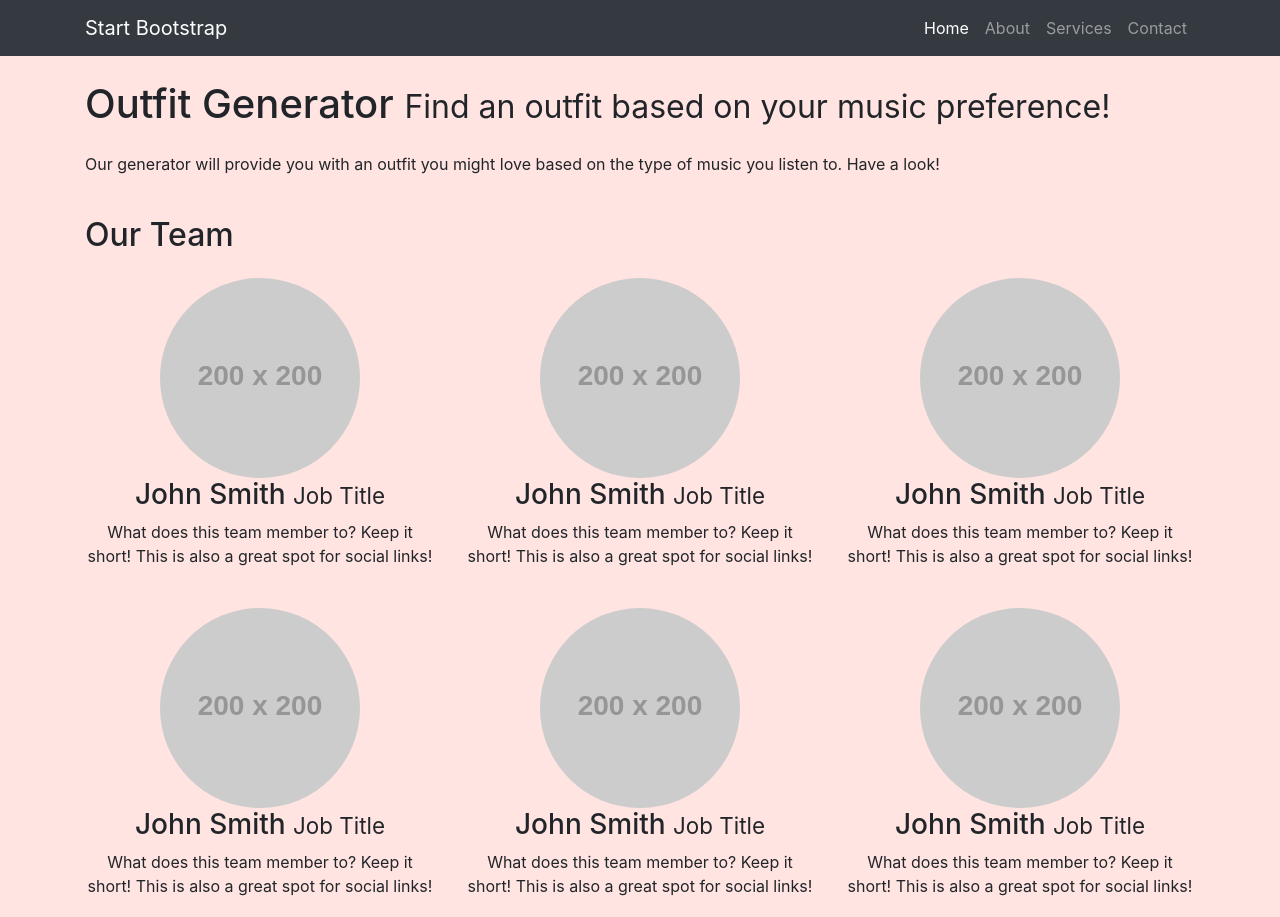
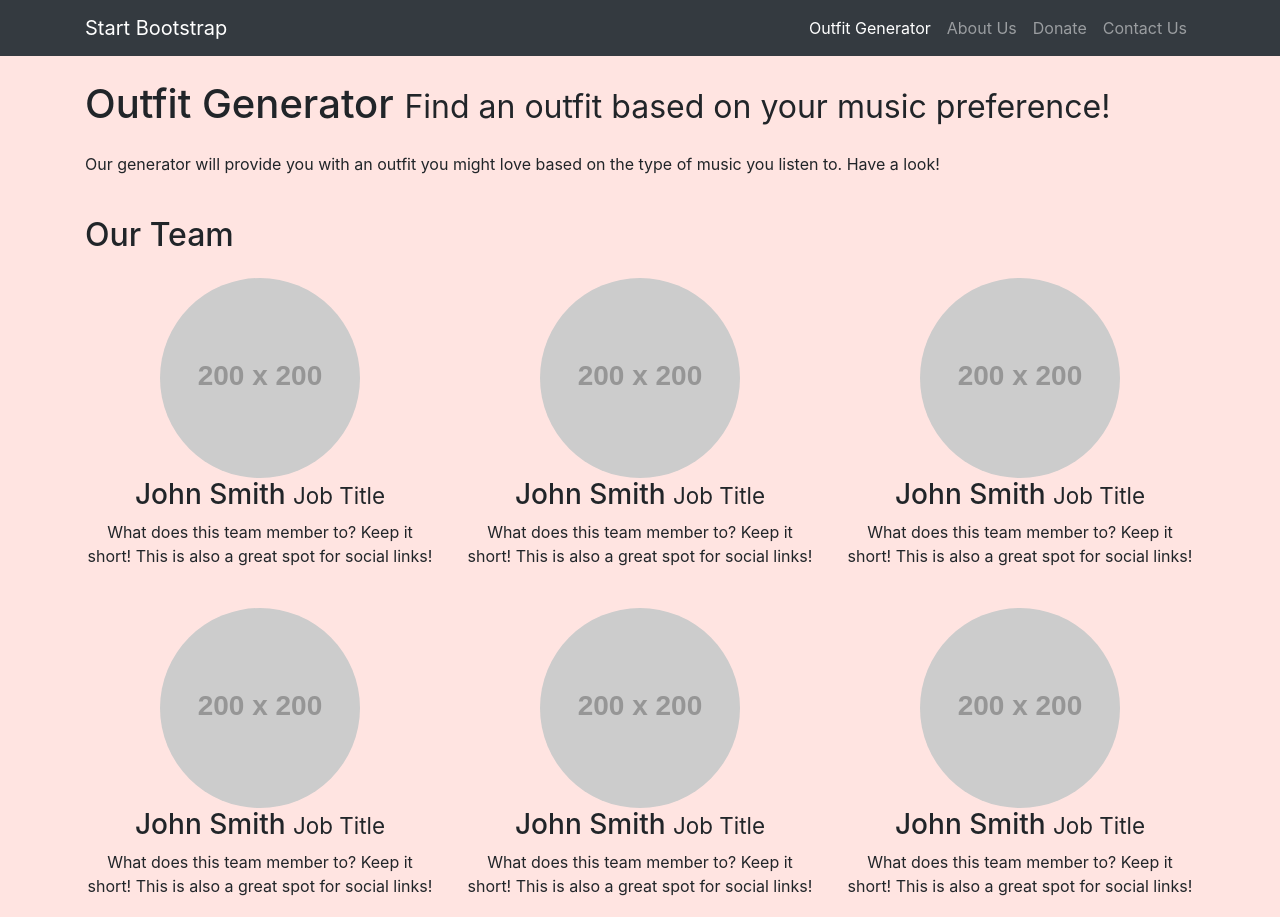
Before and after one commit to yafavjayyy/fitgen, a website: page index.html in a window 1280 px wide. Shown: the top 917 px of the page. Drawn offline with Linux system fonts and the light colour scheme; placeholder pictures from the web are drawn by us.

Commit message:
Update index.html

```diff
--- a/index.html
+++ b/index.html
@@ -8,7 +8,7 @@
     <meta name="description" content="">
     <meta name="author" content="">
 
-    <title>Round About - Start Bootstrap Template</title>
+    <title>Fitgen </title>
 
     <!-- Bootstrap core CSS -->
     <link href="vendor/bootstrap/css/bootstrap.min.css" rel="stylesheet">
@@ -30,18 +30,18 @@
         <div class="collapse navbar-collapse" id="navbarResponsive">
           <ul class="navbar-nav ml-auto">
             <li class="nav-item active">
-              <a class="nav-link" href="#">Home
+              <a class="nav-link" href="#">Outfit Generator
                 <span class="sr-only">(current)</span>
               </a>
             </li>
             <li class="nav-item">
-              <a class="nav-link" href="#">About</a>
+              <a class="nav-link" href="#">About Us</a>
             </li>
             <li class="nav-item">
-              <a class="nav-link" href="#">Services</a>
+              <a class="nav-link" href="#">Donate</a>
             </li>
             <li class="nav-item">
-              <a class="nav-link" href="#">Contact</a>
+              <a class="nav-link" href="#">Contact Us</a>
             </li>
           </ul>
         </div>
```
